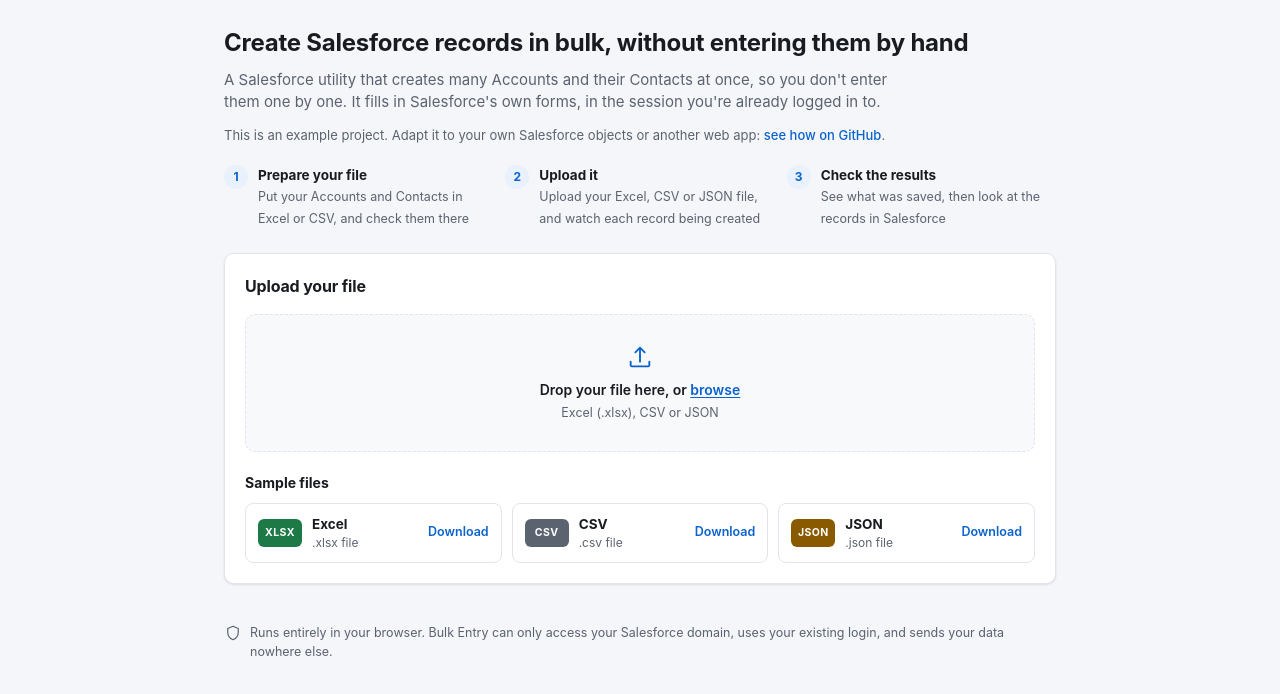
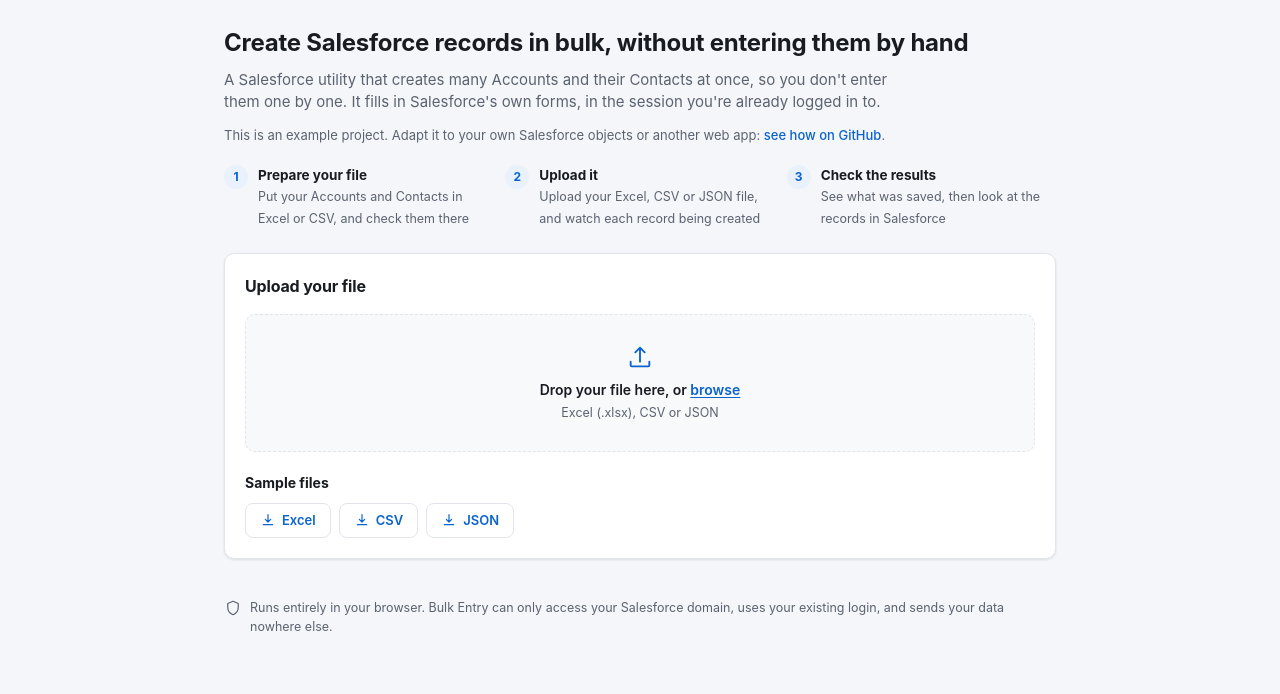
Before and after one commit to juliavasan/browser_double_entry, a browser extension: page extension/app.html in a window 1280 px wide. Shown: the part 64-758 px from the top of the page. Drawn offline with Linux system fonts and the light colour scheme.

Commit message:
Make sample files plain download buttons: Excel, CSV, JSON

```diff
--- a/extension/app.css
+++ b/extension/app.css
@@ -123,22 +123,14 @@ main { max-width: 880px; margin: 0 auto; padding: 32px 24px 16px; }
 
 .samples { margin-top: 20px; }
 .samples h3 { font-size: 14px; margin: 0 0 10px; }
-.sample-list { display: grid; grid-template-columns: repeat(3, minmax(0, 1fr)); gap: 10px; }
+.sample-list { display: flex; gap: 8px; flex-wrap: wrap; }
 .sample {
-  display: flex; align-items: center; gap: 10px; padding: 10px 12px; text-decoration: none; color: var(--text);
+  display: inline-flex; align-items: center; gap: 6px; padding: 7px 14px; text-decoration: none;
+  color: var(--accent); font-weight: 600; font-size: 13px;
   border: 1px solid var(--line); border-radius: 8px; background: var(--surface); transition: border-color .15s, background .15s;
-  min-width: 0;
 }
+.sample svg { width: 16px; height: 16px; }
 .sample:hover { border-color: var(--accent); background: var(--accent-soft); }
-.sample-badge { font-size: 10.5px; font-weight: 700; letter-spacing: .04em; padding: 6px 0; width: 44px; text-align: center; border-radius: 6px; color: #fff; flex: none; }
-.sample-badge.xlsx { background: #1d7a46; }
-.sample-badge.csv { background: #5c6370; }
-.sample-badge.json { background: #8a5a00; }
-.sample-text { display: flex; flex-direction: column; min-width: 0; }
-.sample-text strong { font-size: 13.5px; }
-.sample-text span { font-size: 12px; color: var(--muted); overflow: hidden; text-overflow: ellipsis; white-space: nowrap; }
-.sample-get { margin-left: auto; font-size: 12.5px; font-weight: 600; color: var(--accent); white-space: nowrap; }
-@media (max-width: 760px) { .sample-list { grid-template-columns: 1fr; } }
 
 /* Counts */
 .counts { display: flex; gap: 8px; }
@@ -223,6 +215,6 @@ footer {
   .topbar { padding: 10px 16px; flex-wrap: wrap; }
   main { padding: 24px 16px 8px; }
   footer { padding: 8px 16px 32px; }
-  .steps, .sample-list { grid-template-columns: 1fr; }
+  .steps { grid-template-columns: 1fr; }
   td.details, th:nth-child(4) { display: none; }
 }
--- a/extension/app.html
+++ b/extension/app.html
@@ -64,21 +64,9 @@
       <div class="samples" id="samples">
         <h3>Sample files</h3>
         <div class="sample-list">
-          <a class="sample" href="sample.xlsx" download="accounts-contacts-sample.xlsx">
-            <span class="sample-badge xlsx">XLSX</span>
-            <span class="sample-text"><strong>Excel</strong><span>.xlsx file</span></span>
-            <span class="sample-get">Download</span>
-          </a>
-          <a class="sample" href="sample.csv" download="accounts-contacts-sample.csv">
-            <span class="sample-badge csv">CSV</span>
-            <span class="sample-text"><strong>CSV</strong><span>.csv file</span></span>
-            <span class="sample-get">Download</span>
-          </a>
-          <a class="sample" href="sample.json" download="accounts-contacts-sample.json">
-            <span class="sample-badge json">JSON</span>
-            <span class="sample-text"><strong>JSON</strong><span>.json file</span></span>
-            <span class="sample-get">Download</span>
-          </a>
+          <a class="sample" href="sample.xlsx" download="accounts-contacts-sample.xlsx"><svg viewBox="0 0 24 24" aria-hidden="true"><path d="M12 4v11m0 0l-4-4m4 4l4-4M5 19h14" fill="none" stroke="currentColor" stroke-width="1.8" stroke-linecap="round" stroke-linejoin="round"/></svg>Excel</a>
+          <a class="sample" href="sample.csv" download="accounts-contacts-sample.csv"><svg viewBox="0 0 24 24" aria-hidden="true"><path d="M12 4v11m0 0l-4-4m4 4l4-4M5 19h14" fill="none" stroke="currentColor" stroke-width="1.8" stroke-linecap="round" stroke-linejoin="round"/></svg>CSV</a>
+          <a class="sample" href="sample.json" download="accounts-contacts-sample.json"><svg viewBox="0 0 24 24" aria-hidden="true"><path d="M12 4v11m0 0l-4-4m4 4l4-4M5 19h14" fill="none" stroke="currentColor" stroke-width="1.8" stroke-linecap="round" stroke-linejoin="round"/></svg>JSON</a>
         </div>
       </div>
 
```
